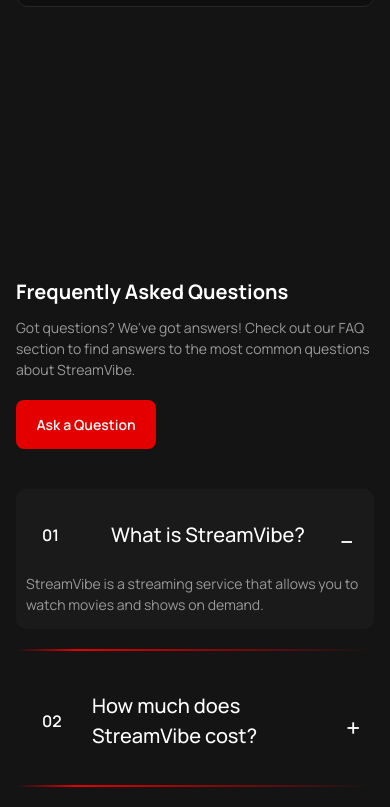
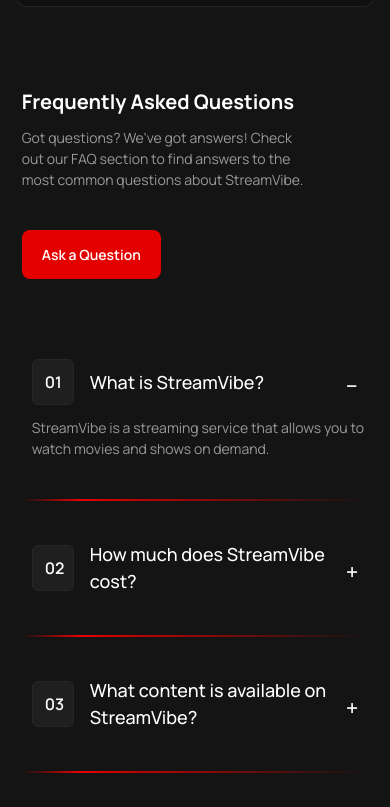
Before and after one commit to RaghadSHammout/-Graduation-Project-X2, a React (Vite) app: page /-Graduation-Project-X2/Support in a window 390 px wide. Shown: the part 1597-2404 px from the top of the page. Built offline with nearby package versions, Linux system fonts and the light colour scheme.

Commit message:
New frequently section

```diff
--- a/src/Components/Button/Button.css
+++ b/src/Components/Button/Button.css
@@ -30,7 +30,7 @@
 
 @media (max-width: 1440px) {
   .ma-btn {
-    padding: 14px 0px;
+    padding: 14px 20px;
     font-size: 14px;
     line-height: 21px;
   }
--- a/src/Components/FaqItem/FaqItem.css
+++ b/src/Components/FaqItem/FaqItem.css
@@ -1,6 +1,6 @@
 .faq-item {
   display: flex;
-  align-items: center;
+  align-items: baseline;
   gap: 24px;
   padding: 30px 34px;
   border-bottom: 1px;
@@ -9,13 +9,14 @@
 }
 .faq-toggle.active {
   padding: 0px;
+  background-color: transparent;
 }
 .faq-item.active {
-  align-items: normal;
-  gap: 20px;
-  padding: 34px;
+  align-items: center;
+  padding: 24px;
   border-top: none;
   height: 175px;
+  background-color: transparent;
 }
 
 .faq-icon {
@@ -28,7 +29,8 @@
 
 .faq-number {
   border-radius: 10px;
-  border: 1px solid var(--DarkGray);
+  background-color: var(--Darkblack);
+  border: 1px solid var(--DarkGrayOne);
   padding: 20px;
   height: 67px;
   width: 62px;
@@ -89,6 +91,7 @@
   height: 140px;
   gap: 12px;
   padding: 20px 10px;
+  background-color: transparent;
 }
 .faq-item-small .faq-answer {
   font-size: 14px;
@@ -123,12 +126,11 @@
   .faq-item {
     padding: 24px;
     gap: 16px;
-    height: 102px;
+    height: min-content;
     align-items: baseline;
   }
   .faq-item.active {
-    height: 140px;
-    padding: 24px;
+    padding: 20px;
   }
   .faq-number {
     border-radius: 8px;
@@ -141,7 +143,6 @@
   }
   .faq-toggle {
     width: 466px;
-    height: 92px;
     gap: 14px;
   }
   .faq-question {
@@ -161,7 +162,7 @@
     color: var(--White);
   }
 }
-@media (max-width: 576xp) {
+@media (max-width: 992px) {
   .faq-number {
     border-radius: 6px;
     padding: 12px;
--- a/src/Components/Frequently/Frequently.css
+++ b/src/Components/Frequently/Frequently.css
@@ -1,35 +1,23 @@
 .faq-container {
-  padding: 0% 8.4375%;
+  padding: 150px 8.4375% 150px 8.4375% ;
   display: flex;
   flex-direction: column;
-  margin-top: 150px;
 }
 
 .faq1 {
-  margin-top: 40px;
   margin-bottom: 80px;
-  height: 6.125rem;
   display: flex;
   justify-content: space-between;
-  gap: 100px;
+  align-items: end;
 }
 .hd-text {
   width: 82.70676691729%;
 }
 
-.faq1 Button {
-  width: 11.0275689223%;
-  margin-top: 35px;
-  margin-right: 0px;
-}
-
-.faq2 {
-  height: 34.75rem;
-}
-
 .faq-large-screen {
   display: flex;
   justify-content: space-between;
+  align-items: stretch;
   height: 100%;
   gap: 80px;
 }
@@ -54,31 +42,17 @@
 .faq-item {
   width: 100%;
 }
-@media (min-width: 1441px) and (max-width: 1920px) {
-  .faq1 Button {
-    font-size: 12px;
-  }
-}
+
 @media (max-width: 1440px) {
   .faq-container {
     padding: 0% 5.5555555556%;
-    height: 582px;
+
   }
   .faq1 {
-    height: 4.75rem;
     margin-bottom: 60px;
-    gap: 80px;
   }
   .hd-text {
     width: 82.8125%;
-  }
-  .faq1 Button {
-    width: 10.9375%;
-    margin-top: 27px;
-    padding: 14px 20px;
-  }
-  .faq2 {
-    height: 27.875rem;
   }
   .faq-large-screen {
     gap: 40px;
@@ -87,16 +61,14 @@
     width: 47.4937343358%;
   }
 }
-@media (min-width: 577px) and (max-width: 1435px) {
-  .faq1 Button {
-    font-size: 10px;
+
+@media (max-width: 992px) {
+  .faq-container {
+    padding: 0% 4.10256%;
+
   }
-}
-@media (max-width: 576px) {
   .faq-container {
-    padding: 0 1rem;
-    height: 1002px;
-    gap: 40px;
+    padding: 0 5.555%;
   }
   .faq-large-screen {
     display: none;
@@ -108,17 +80,10 @@
     flex-direction: column;
   }
   .faq1 {
-    height: 172px;
-    margin-bottom: 0px;
-    gap: 0px;
     flex-direction: column;
-    width: 22.375rem;
-  }
-  .hd-text {
-    width: 22.375rem;
-    height: 103px;
-    display: flex;
-    flex-direction: column;
+    justify-content: space-between;
+    align-items: start;
+    gap:40px;
   }
   .faq1 .ma-title {
     font-size: 20px;
@@ -129,12 +94,5 @@
     line-height: 21px;
     font-weight: 400;
   }
-  .faq1 Button {
-    margin-top: 20px;
-    width: 140px;
-  }
-  .faq2 {
-    height: 49.375rem;
-    width: 22.375rem;
-  }
+
 }
--- a/src/Components/Slider/Slider.jsx
+++ b/src/Components/Slider/Slider.jsx
@@ -7,6 +7,10 @@
 import CardWatchMovies from "../../Components/CardWatchMovies/CardWatchMovies";
 import Title from '../Title/Title';
 import arrow from '../../assets/photos/Vector 619.png';
+//import framer-motion library
+import {motion} from 'framer-motion'
+//import Animation.js
+import {fadeIn} from '../../Animation'
 import 'swiper/css';
 import 'swiper/css/navigation';
 import './Slider.css';
@@ -93,7 +97,12 @@
 
     return (
         <div>
-            <div className={`slider-upper-div ${upperMb}`}>
+            <motion.div
+              variants={fadeIn("right" , 0.2)}
+              initial="hidden"
+              whileInView={"show"}
+              viewport={{once:false , amount:0.7}}
+            className={`slider-upper-div ${upperMb}`}>
                 <Title title={title} text={text} size="to-title" matext="to-text" />
                 <div className="custom-arrows">
                     <button className="prev-arrow">
@@ -116,7 +125,7 @@
                         </div>
                     </button>
                 </div>
-            </div>
+            </motion.div>
             <Swiper
                 modules={[Navigation]}
                 navigation={{
@@ -130,11 +139,16 @@
             >
                 {groupedCards.map((group, groupIndex) => (
                     <SwiperSlide key={groupIndex}>
-                        <div className={`${cardGroup}`}>
+                        <motion.div
+                          variants={fadeIn("left" , 0.2)}
+                          initial="hidden"
+                          whileInView={"show"}
+                          viewport={{once:false , amount:0.7}}
+                         className={`${cardGroup}`}>
                             {group.map((card, cardIndex) => (
                                 renderCard(card, cardIndex)
                             ))}
-                        </div>
+                        </motion.div>
                     </SwiperSlide>
                 ))}
             </Swiper>
```
Also changed, not shown: src/Components/Plans/Plans.css (+0 -18 lines).
